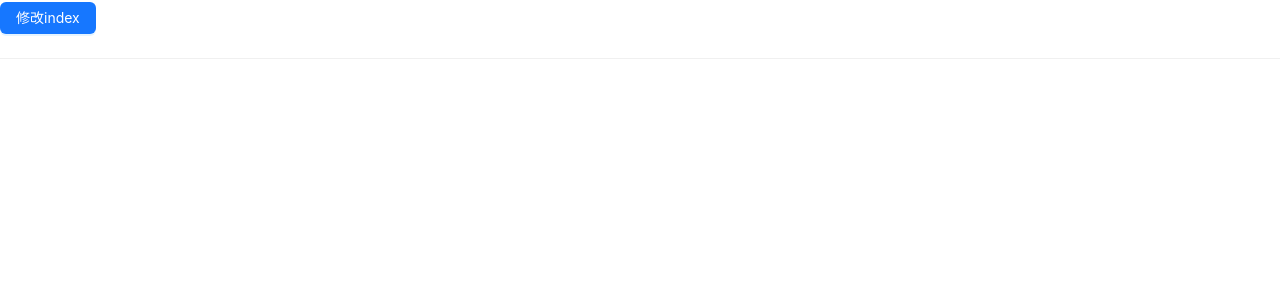
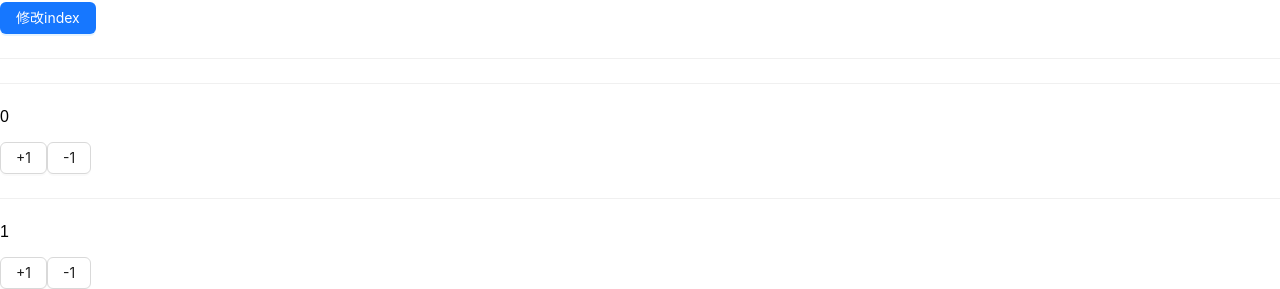
Before and after one commit to Daisyiio/react-demo, a React (Vite) app in the folder react-demo/: page / in a window 1280 px wide. Shown: the part 1064-1353 px from the top of the page. Before the commit the page ends 1123 px from the top, so only its background shows below. Built offline with nearby package versions, Linux system fonts and the light colour scheme.

Commit message:
关于useReducer

```diff
--- a/react-demo/src/App.tsx
+++ b/react-demo/src/App.tsx
@@ -1,7 +1,8 @@
 import "./App.scss";
 
 import Mustache from "@/components/Mustache";
-import { UseState,UseState2,UseState3 } from "@/components/UseState";
+import { UseState, UseState2, UseState3 } from "@/components/UseState";
+import { UseReducer1 } from "@/components/useReducer";
 function App() {
   return (
     <>
@@ -10,6 +11,7 @@ function App() {
         <UseState></UseState>
         <UseState2> </UseState2>
         <UseState3></UseState3>
+        <UseReducer1></UseReducer1>
       </div>
     </>
   );
--- /dev/null
+++ b/react-demo/src/components/useReducer.tsx
@@ -0,0 +1,52 @@
+import { Button, Divider } from "antd";
+import { useState, useReducer } from "react";
+
+//默认值
+const initState = {
+  count: -1,
+};
+type State = typeof initState;
+//初始化函数 只走一次  修饰默认值
+const initFn = (state: State) => {
+  console.log("init", state);
+  return { count: Math.abs(state.count) };
+};
+// 处理函数reducer  默认不执行  通过dispatch触发
+const reducer = (state: State, action: { type: "add" | "sub" }) => {
+    console.log("reducer");
+  switch (action.type) {
+    case "add":
+      return { count: state.count + 1 };
+    case "sub":
+      return { count: state.count - 1 };
+  }
+//   return state;
+};
+function UseReducer1() {
+  // const [state ,dispatch] = useReducer(UseReducer,initialArg,init?)
+  let [count, setCount] = useState(0);
+
+  //第二个参数是默认值
+  //第三个参数是可选的 初始化函数 修饰默认值
+  let [state, dispatch] = useReducer(reducer, initState, initFn);
+  return (
+    <>
+      <Divider />
+      {/* //用 usestate 实现累加 */}
+      <div>
+        <p>{count}</p>
+        <Button onClick={() => setCount(count + 1)}>+1</Button>
+        <Button onClick={() => setCount(count - 1)}>-1</Button>
+      </div>
+      <Divider />
+      {/* //用 useReducer 实现累加 */}
+      <div>
+        <p>{state.count}</p>
+        <Button onClick={() => dispatch({ type: "add" })}>+1</Button>
+        <Button onClick={() => dispatch({ type: "sub" })}>-1</Button>
+      </div>
+    </>
+  );
+}
+
+export { UseReducer1 };
```
